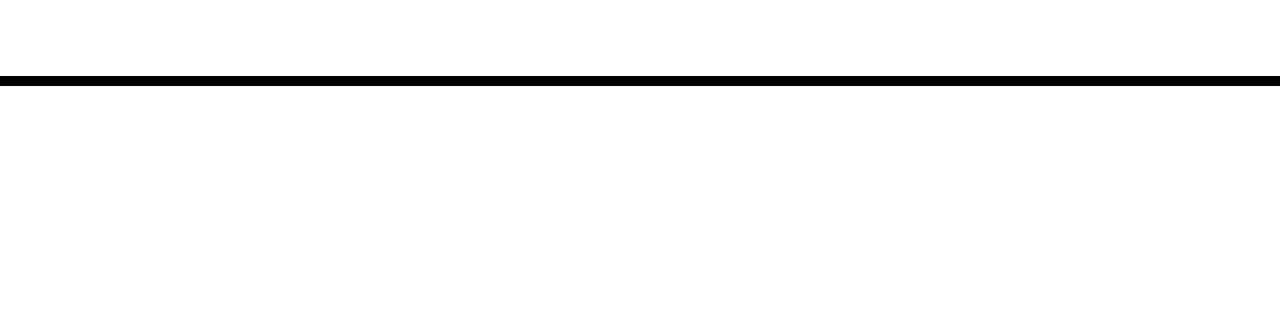
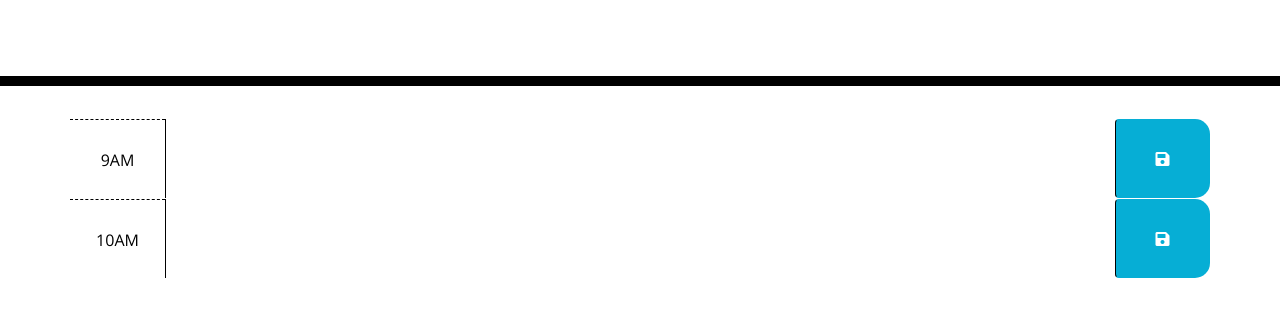
Before and after one commit to 2coldray/05-work-day-scheduler, a plain HTML site: page index.html in a window 1280 px wide. Shown: the part 182-498 px from the top of the page. Drawn offline with nearby package versions, Linux system fonts and the light colour scheme.

Commit message:
added first 2 time blocks to scheduler

```diff
--- a/index.html
+++ b/index.html
@@ -30,7 +30,23 @@
     </header>
     <div class="container">
       <!-- Timeblocks go here -->
+      <div id="hour-9" class="row time-block">
+        <div class="col-md-1 hour">
+          9AM
+        </div>
+        <textarea class="col-md-10 description">
+        </textarea>
+        <button class="btn saveBtn col-md-1"><i class="fas fa-save"></i></button>
+      </div>
+      <div id="hour-10" class="row time-block">
+        <div class="col-md-1 hour">
+          10AM
+        </div>
+        <textarea class="col-md-10 description"></textarea>
+        <button class="btn saveBtn col-md-1"><i class="fas fa-save"></i></button>
+      </div>
     </div>
+
 
     <script src="https://code.jquery.com/jquery-3.4.1.min.js"></script>
     <script src="https://cdnjs.cloudflare.com/ajax/libs/moment.js/2.24.0/moment.min.js"></script>
```
